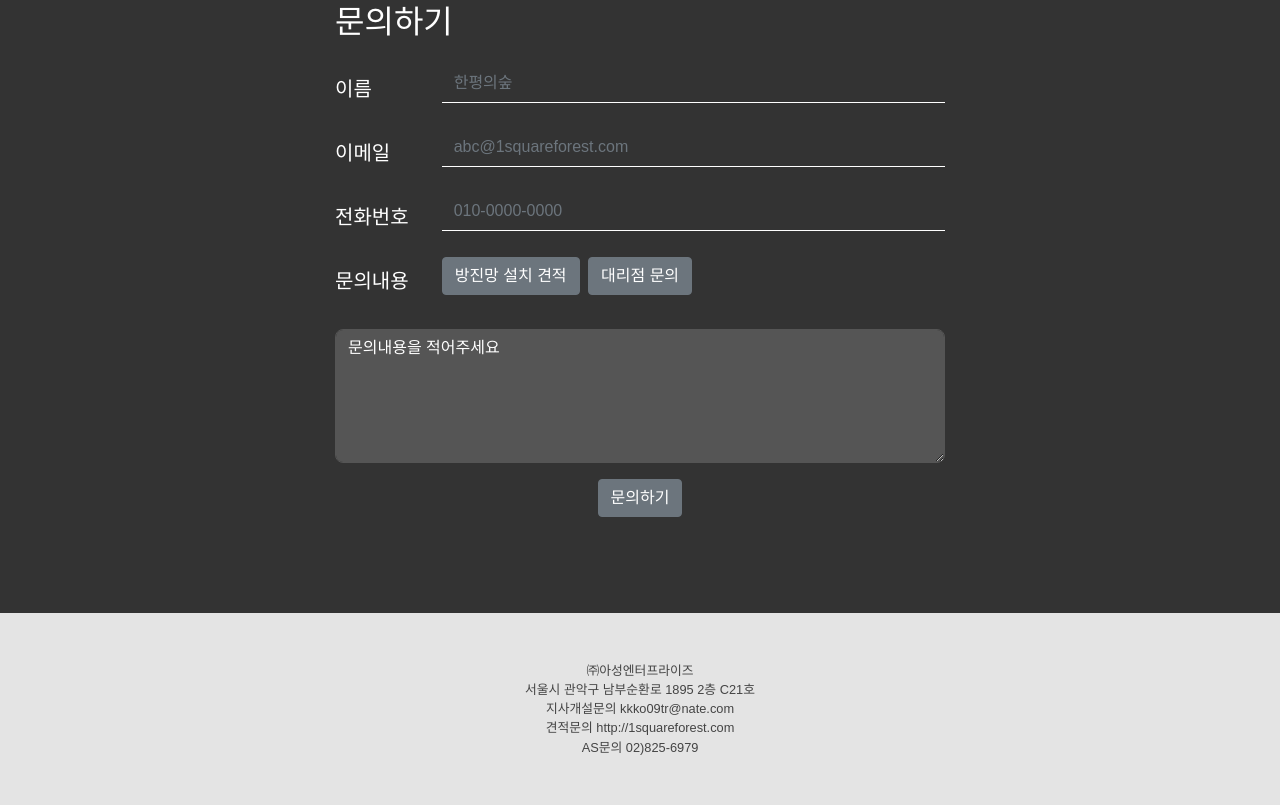
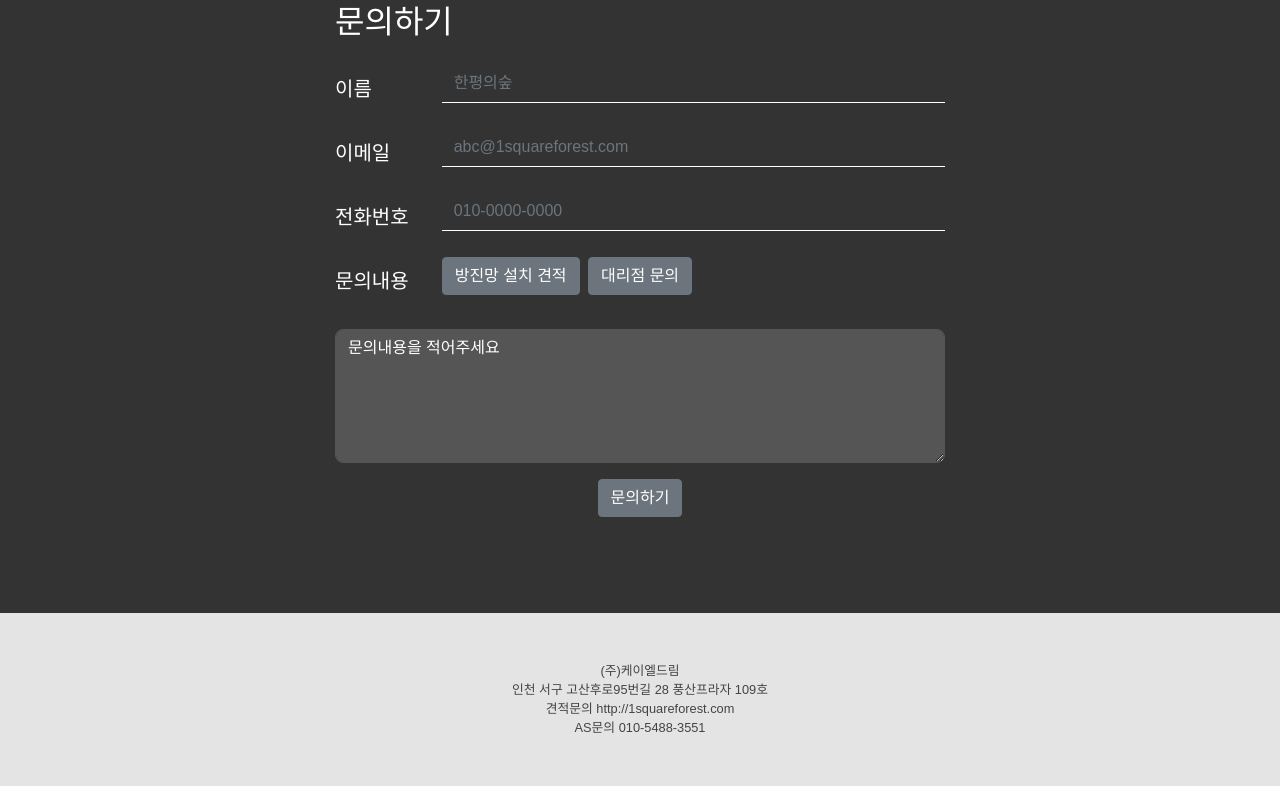
Before and after one commit to 1squareforest/1squareforest, a plain HTML site: page index.html in a window 1280 px wide. Shown: the part 3698-4503 px from the top of the page. Drawn offline with nearby package versions, Linux system fonts and the light colour scheme; a web font is replaced by a local one.

Commit message:
200709 commit

```diff
--- a/index.html
+++ b/index.html
@@ -313,12 +313,11 @@
 
     <footer class="page-footer">
         <div class="container-fluid py-5 banner-gray text-center">
-            ㈜아성엔터프라이즈<br>
-            서울시 관악구 남부순환로 1895 2층 C21호<br>
+            (주)케이엘드림<br>
+            인천 서구 고산후로95번길 28 풍산프라자 109호<br>
 
-            지사개설문의 kkko09tr@nate.com<br>
             견적문의 http://1squareforest.com<br>
-            AS문의 02)825-6979<br>
+            AS문의 010-5488-3551<br>
         </div>
 
     </footer>
```
